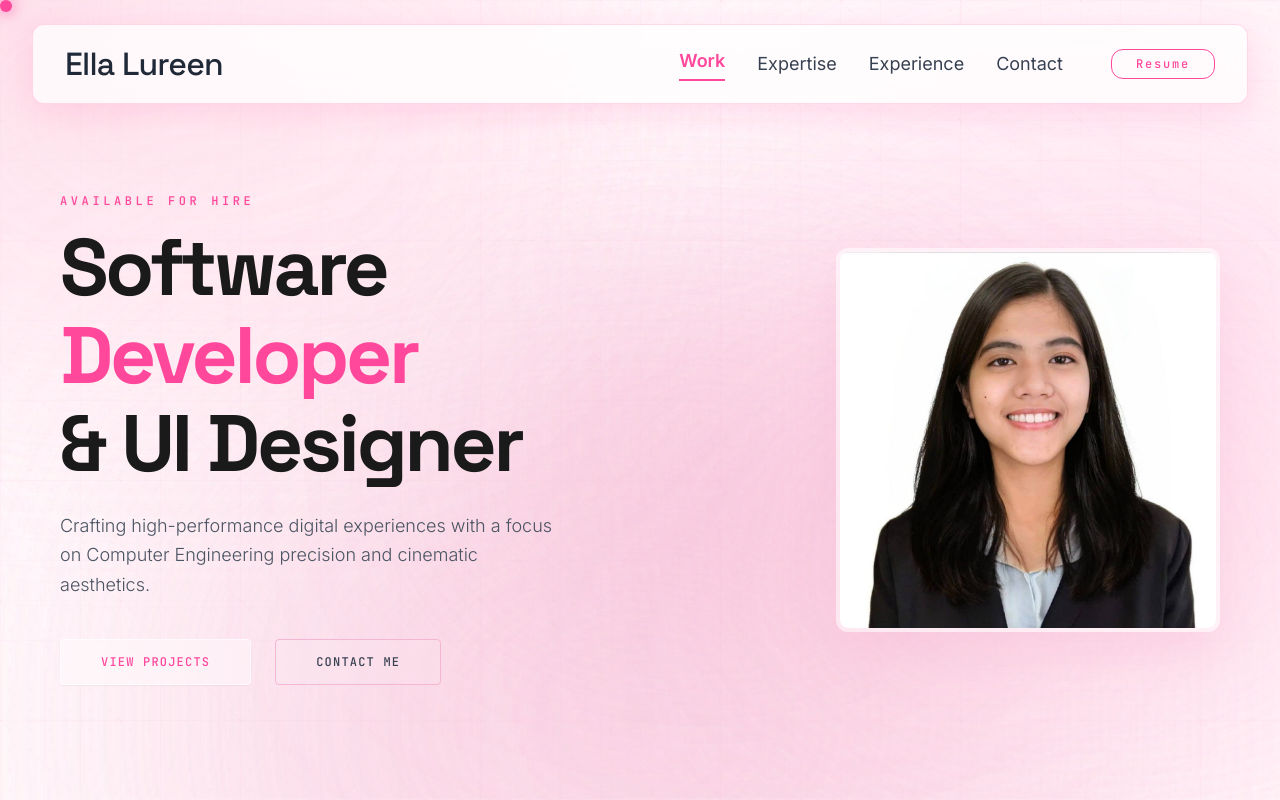
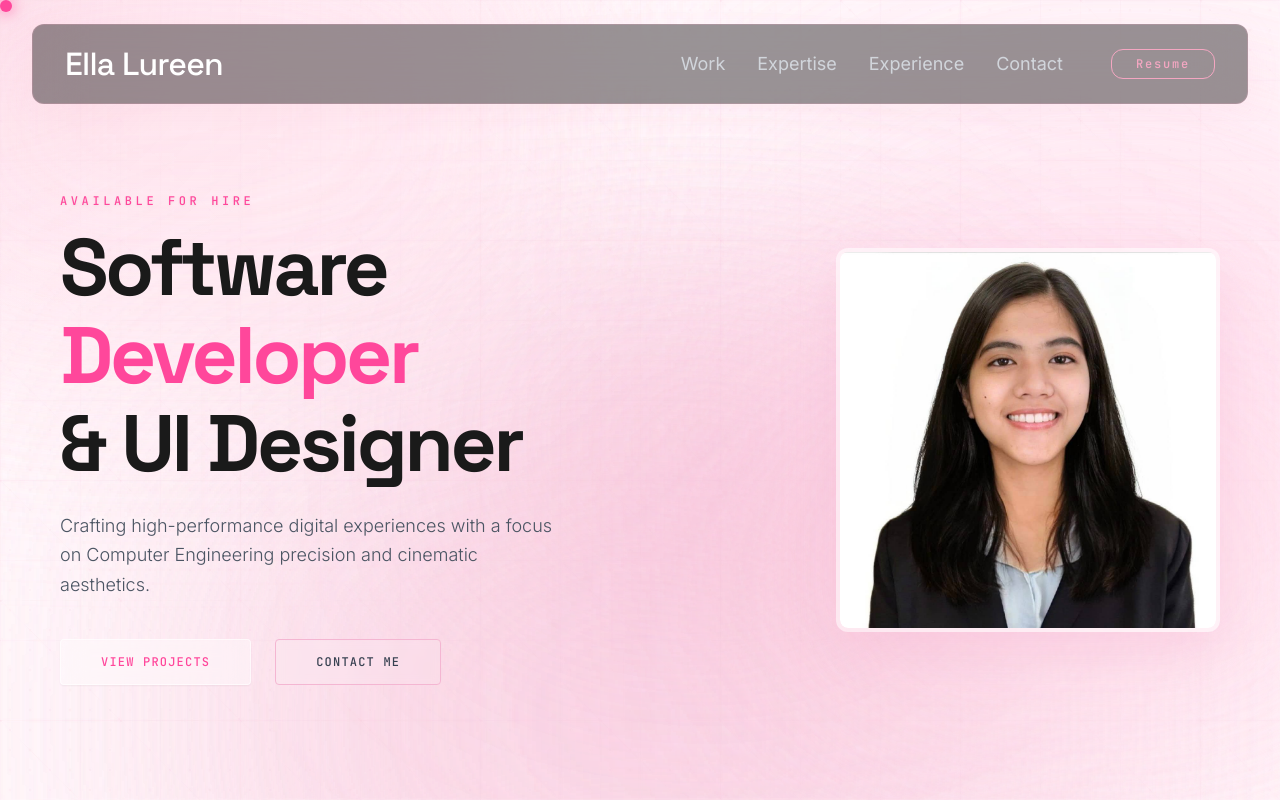
Before and after one commit to ellacalugay/my_portfolio, a React (Vite) app: page / in a window 1280 px wide. Shown: the top 800 px of the page. Built offline with nearby package versions, Linux system fonts and the light colour scheme.

Commit message:
adding resume to the header

```diff
--- a/src/components/Header.jsx
+++ b/src/components/Header.jsx
@@ -1,9 +1,11 @@
 import { useState, useEffect } from 'react';
 import { Link } from 'react-router-dom';
+import resumePdf from '../assets/RESUME.pdf';
 
 export default function Header() {
   const [mobileMenuOpen, setMobileMenuOpen] = useState(false);
   const [isVisible, setIsVisible] = useState(true);
+  const [activeSection, setActiveSection] = useState('');
 
   useEffect(() => {
     let lastScrollY = window.scrollY;
@@ -19,32 +21,78 @@ export default function Header() {
       }
 
       lastScrollY = currentScrollY;
+
+      // Determine active section
+      const sections = ['work', 'expertise', 'experience', 'contact'];
+      let current = '';
+
+      for (const section of sections) {
+        const element = document.getElementById(section);
+        if (element) {
+          const rect = element.getBoundingClientRect();
+          // Check if the section is in the top portion of the viewport
+          if (rect.top <= 200 && rect.bottom >= 200) {
+            current = section;
+          }
+        }
+      }
+
+      if (current) {
+        setActiveSection(current);
+      } else if (currentScrollY < 200) {
+        // Clear active section if at the very top of the page
+        setActiveSection('');
+      }
     };
 
     window.addEventListener('scroll', handleScroll, { passive: true });
+    // Call once to set initial state
+    handleScroll();
+
     return () => window.removeEventListener('scroll', handleScroll);
   }, []);
 
+  const navLinks = [
+    { name: 'Work', id: 'work' },
+    { name: 'Expertise', id: 'expertise' },
+    { name: 'Experience', id: 'experience' },
+    { name: 'Contact', id: 'contact' }
+  ];
+
   return (
-    <header className={`fixed top-6 left-4 right-4 md:left-8 md:right-8 max-w-7xl mx-auto bg-white/75 backdrop-blur-md z-[100] border border-[#ff479b]/20 shadow-[0_8px_32px_rgba(255,71,155,0.15)] h-20 flex justify-between items-center px-8 rounded-full transition-all duration-500 ${
+    <header className={`fixed top-6 left-4 right-4 md:left-8 md:right-8 max-w-7xl mx-auto bg-black/40 backdrop-blur-xl z-[100] border border-primary/20 shadow-[0_8px_32px_rgba(244,166,193,0.1)] h-20 flex justify-between items-center px-8 rounded-full transition-all duration-500 ${
       isVisible ? 'translate-y-0 opacity-100' : '-translate-y-32 opacity-0'
     }`}>
-      <Link to="/" className="font-display-lg text-headline-md tracking-tight text-gray-800 hover:text-[#ff479b] transition-colors font-medium">
+      <Link to="/" className="font-display-lg text-headline-md tracking-tight text-white hover:text-primary transition-colors font-medium">
         Ella Lureen
       </Link>
 
       <nav className="hidden md:flex gap-8 items-center">
-        <a href="#work" className="font-body-lg text-body-lg text-[#ff479b] font-bold border-b-2 border-[#ff479b] pb-1 hover:opacity-80 transition-colors">Work</a>
-        <a href="#expertise" className="font-body-lg text-body-lg text-gray-700 hover:text-[#ff479b] transition-colors">Expertise</a>
-        <a href="#experience" className="font-body-lg text-body-lg text-gray-700 hover:text-[#ff479b] transition-colors">Experience</a>
-        <a href="#contact" className="font-body-lg text-body-lg text-gray-700 hover:text-[#ff479b] transition-colors">Contact</a>
-        <button className="ml-4 px-6 py-2 border border-[#ff479b] text-[#ff479b] font-label-caps text-label-caps hover:bg-[#ff479b] hover:text-white transition-all active:scale-95 rounded-full">
+        {navLinks.map((link) => (
+          <a
+            key={link.id}
+            href={`#${link.id}`}
+            className={`font-body-lg text-body-lg transition-colors ${
+              activeSection === link.id
+                ? 'text-primary font-bold border-b-2 border-primary pb-1 hover:opacity-80'
+                : 'text-gray-300 hover:text-primary'
+            }`}
+          >
+            {link.name}
+          </a>
+        ))}
+        <a
+          href={resumePdf}
+          target="_blank"
+          rel="noopener noreferrer"
+          className="ml-4 px-6 py-2 border border-primary text-primary font-label-caps text-label-caps hover:bg-primary hover:text-background transition-all active:scale-95 rounded-full inline-flex items-center justify-center"
+        >
           Resume
-        </button>
+        </a>
       </nav>
 
       <button
-        className="md:hidden text-[#ff479b]"
+        className="md:hidden text-primary"
         onClick={() => setMobileMenuOpen(!mobileMenuOpen)}
       >
         <span className="material-symbols-outlined">menu</span>
@@ -52,20 +100,30 @@ export default function Header() {
 
       {/* Mobile Menu */}
       {mobileMenuOpen && (
-        <div className="absolute top-24 left-0 right-0 bg-white/95 backdrop-blur-md md:hidden flex flex-col gap-4 p-6 border border-[#ff479b]/20 rounded-3xl shadow-xl">
-          <a href="#work" className="font-body-lg text-body-lg text-[#ff479b] font-bold hover:text-[#ff479b]/80 transition-colors" onClick={() => setMobileMenuOpen(false)}>Work</a>
-          <a href="#expertise" className="font-body-lg text-body-lg text-gray-700 hover:text-[#ff479b] transition-colors" onClick={() => setMobileMenuOpen(false)}>Expertise</a>
-          <a href="#experience" className="font-body-lg text-body-lg text-gray-700 hover:text-[#ff479b] transition-colors" onClick={() => setMobileMenuOpen(false)}>Experience</a>
-          <a href="#contact" className="font-body-lg text-body-lg text-gray-700 hover:text-[#ff479b] transition-colors" onClick={() => setMobileMenuOpen(false)}>Contact</a>
-          <button
-            onClick={() => {
-              window.open('/resume.pdf', '_blank');
-              setMobileMenuOpen(false);
-            }}
-            className="px-6 py-2 mt-2 border border-[#ff479b] text-[#ff479b] font-label-caps text-label-caps hover:bg-[#ff479b] hover:text-white transition-all rounded-full"
+        <div className="absolute top-24 left-0 right-0 bg-surface/95 backdrop-blur-xl md:hidden flex flex-col gap-4 p-6 border border-primary/20 rounded-3xl shadow-xl">
+          {navLinks.map((link) => (
+            <a
+              key={link.id}
+              href={`#${link.id}`}
+              className={`font-body-lg text-body-lg transition-colors ${
+                activeSection === link.id
+                  ? 'text-primary font-bold hover:text-primary/80'
+                  : 'text-gray-300 hover:text-primary'
+              }`}
+              onClick={() => setMobileMenuOpen(false)}
+            >
+              {link.name}
+            </a>
+          ))}
+          <a
+            href={resumePdf}
+            target="_blank"
+            rel="noopener noreferrer"
+            onClick={() => setMobileMenuOpen(false)}
+            className="px-6 py-2 mt-2 border border-primary text-primary font-label-caps text-label-caps hover:bg-primary hover:text-background transition-all rounded-full text-center block"
           >
             Resume
-          </button>
+          </a>
         </div>
       )}
     </header>
--- a/src/data/portfolioData.js
+++ b/src/data/portfolioData.js
@@ -24,7 +24,7 @@ export const portfolioData = {
     ],
     stats: [
       { number: "1", label: "Year Dev Experience" },
-      { number: "10+", label: "Projects Delivered" }
+      { number: "15+", label: "Projects Delivered" }
     ]
   },
   experience: [
```
Also changed, not shown: 1 other file (tests, documents, lock files or other folders).
